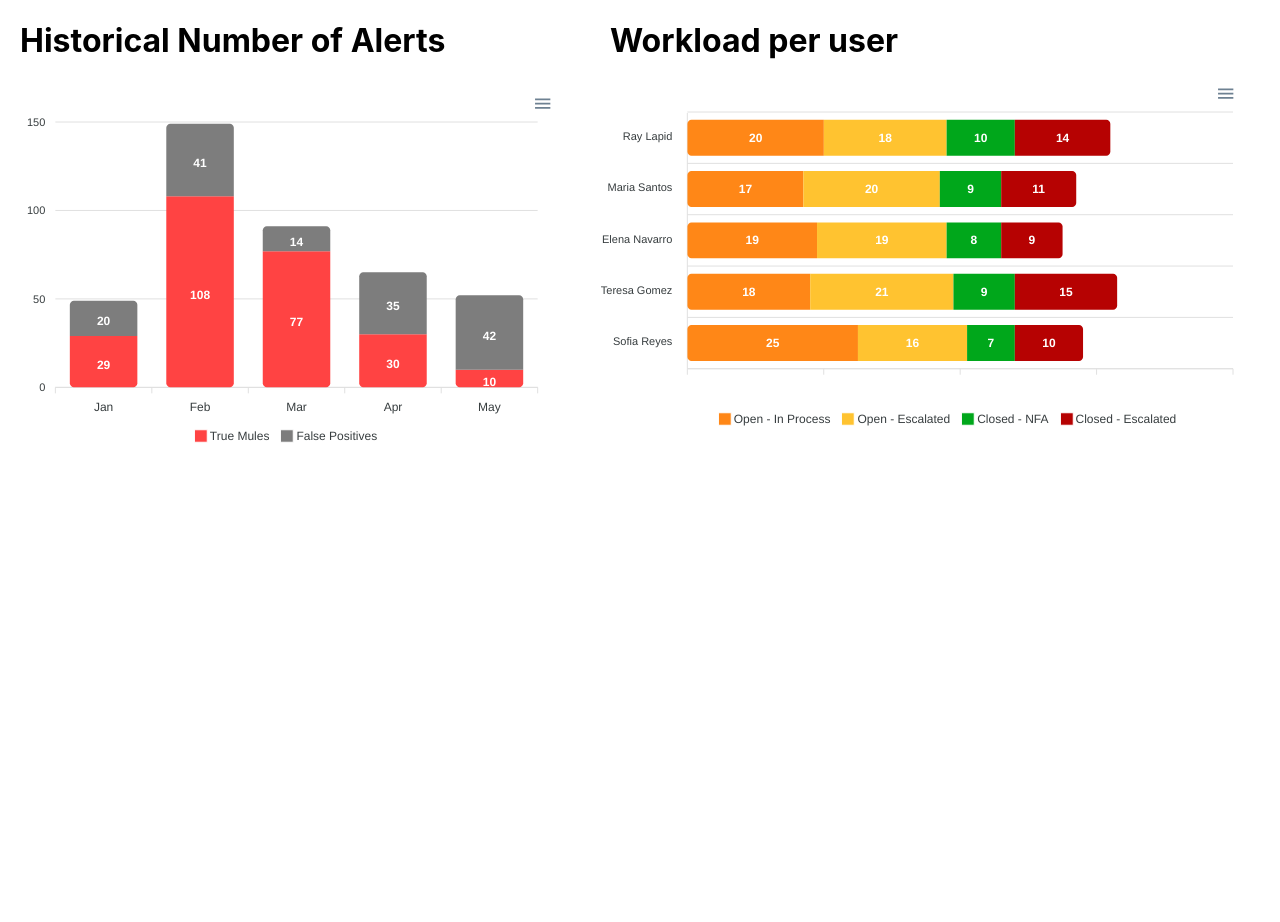
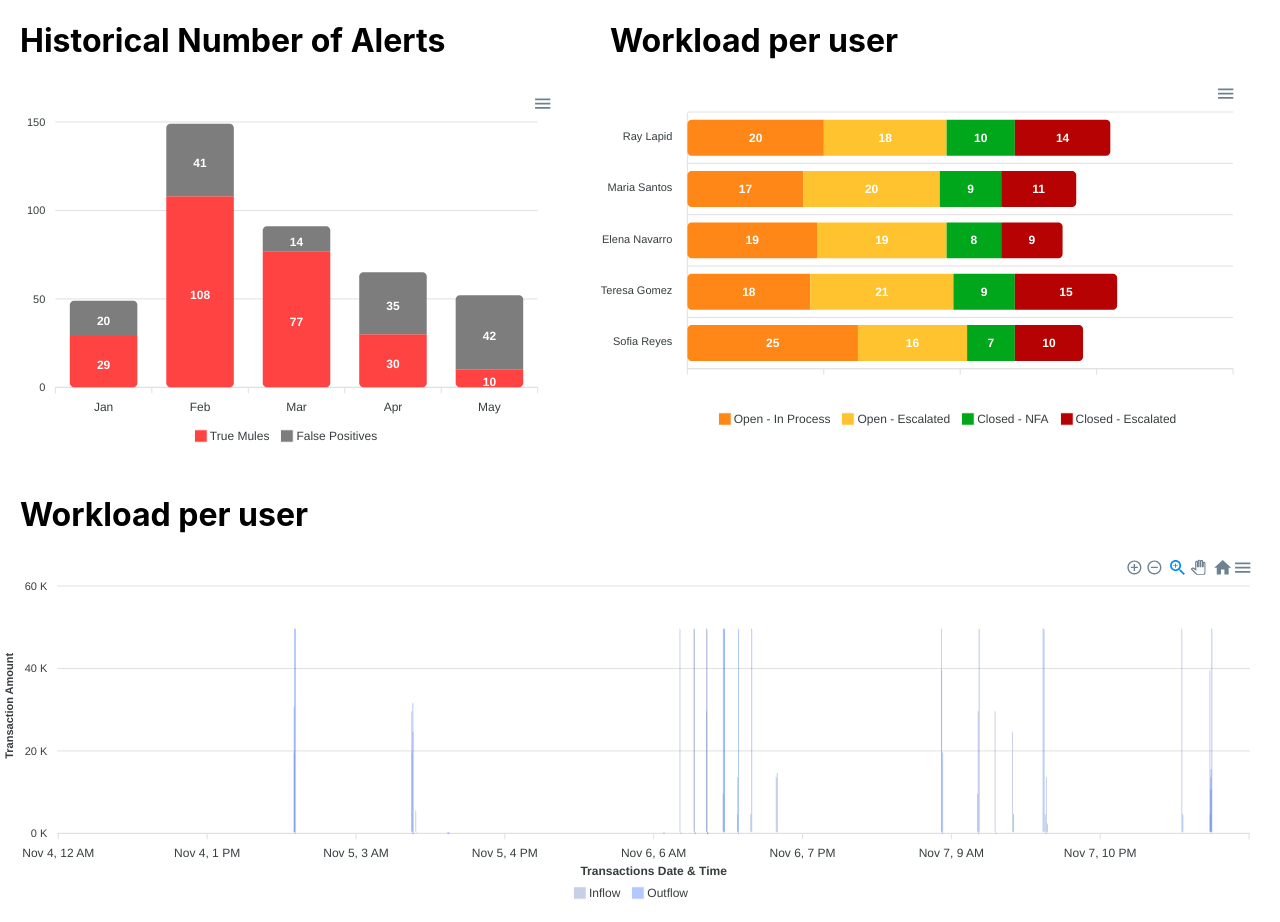
Before and after one commit to ShahidRasooll/apexCharts, a React (Create React App) app: page / in a window 1280 px wide. Before the commit the page ends 800 px from the top, so only its background shows below. Built offline with nearby package versions, Linux system fonts and the light colour scheme.

Commit message:
[ApexChart]: Added TransactionHistoryGraph

```diff
--- a/src/App.js
+++ b/src/App.js
@@ -2,6 +2,7 @@ import './App.css';
 import React from 'react';
 import ApexChart from "./component/ApexChart";
 import ApexHorizontalBarChart from "./component/ApexHorizontalBarChart";
+import TransactionHistoryGraph from "./component/TransactionHistoryGraph";
 
 const App = () => {
 
@@ -22,6 +23,12 @@ const App = () => {
                     </div>
                 </div>
             </div>
+            <div className="row" style={{ marginRight: "20px" }}>
+                <div className="mixed-chart">
+                    <h1 style={{ marginLeft: "20px" }}>Workload per user</h1>
+                    <TransactionHistoryGraph/>
+                </div>
+            </div>
 
         </div>
     );
--- a/src/component/ApexHorizontalBarChart.js
+++ b/src/component/ApexHorizontalBarChart.js
@@ -26,6 +26,7 @@ const ApexHorizontalBarChart = () => {
             type: 'bar',
             height: 350,
             stacked: true,
+            // background: '#7D7D7D',
         },
         responsive: [
             {
--- /dev/null
+++ b/src/component/TransactionHistoryGraph.js
@@ -0,0 +1,170 @@
+import React from 'react';
+import ReactApexChart from 'react-apexcharts';
+
+const TransactionHistoryGraph = () => {
+    const state = {
+        series: [
+            {
+                name: 'Inflow',
+                data: [
+                    [new Date('2022-11-04T21:24:00').getTime(), 1000],
+                    [new Date('2022-11-04T21:26:00').getTime(), 31100],
+                    [new Date('2022-11-04T21:27:00').getTime(), 20000],
+                    [new Date('2022-11-05T08:06:00').getTime(), 30000],
+                    [new Date('2022-11-05T08:07:00').getTime(), 20000],
+                    [new Date('2022-11-05T08:13:00').getTime(), 25000],
+                    [new Date('2022-11-05T08:28:00').getTime(), 5900],
+                    [new Date('2022-11-05T11:22:00').getTime(), 200],
+                    [new Date('2022-11-05T11:23:00').getTime(), 200],
+                    [new Date('2022-11-06T06:56:00').getTime(), 100],
+                    [new Date('2022-11-06T08:26:00').getTime(), 50000],
+                    [new Date('2022-11-06T09:43:00').getTime(), 50000],
+                    [new Date('2022-11-06T09:44:00').getTime(), 50000],
+                    [new Date('2022-11-06T10:51:00').getTime(), 30000],
+                    [new Date('2022-11-06T10:52:00').getTime(), 50000],
+                    [new Date('2022-11-06T10:52:00').getTime(), 50000],
+                    [new Date('2022-11-06T12:21:00').getTime(), 10000],
+                    [new Date('2022-11-06T12:22:00').getTime(), 50000],
+                    [new Date('2022-11-06T13:39:00').getTime(), 5000],
+                    [new Date('2022-11-06T13:40:00').getTime(), 13960],
+                    [new Date('2022-11-06T14:51:00').getTime(), 5000],
+                    [new Date('2022-11-06T17:10:00').getTime(), 14000],
+                    [new Date('2022-11-07T08:09:00').getTime(), 50000],
+                    [new Date('2022-11-07T08:10:00').getTime(), 40000],
+                    [new Date('2022-11-07T11:26:00').getTime(), 10000],
+                    [new Date('2022-11-07T11:29:00').getTime(), 30000],
+                    [new Date('2022-11-07T13:01:00').getTime(), 30000],
+                    [new Date('2022-11-07T14:36:00').getTime(), 25000],
+                    [new Date('2022-11-07T17:22:00').getTime(), 50000],
+                    [new Date('2022-11-07T17:34:00').getTime(), 5000],
+                    [new Date('2022-11-07T17:40:00').getTime(), 14000],
+                    [new Date('2022-11-08T05:57:00').getTime(), 50000],
+                    [new Date('2022-11-08T08:30:00').getTime(), 40000],
+                    [new Date('2022-11-08T08:31:00').getTime(), 5000],
+                    [new Date('2022-11-08T08:35:00').getTime(), 14000],
+                ],
+            },
+            {
+                name: 'Outflow',
+                data: [
+                    [new Date('2022-11-04T21:24:00').getTime(), 50000],
+                    [new Date('2022-11-04T21:26:00').getTime(), 10],
+                    [new Date('2022-11-04T21:27:00').getTime(), 50000],
+                    [new Date('2022-11-05T08:06:00').getTime(), 10],
+                    [new Date('2022-11-05T08:07:00').getTime(), 32000],
+                    [new Date('2022-11-05T08:13:00').getTime(), 10],
+                    [new Date('2022-11-05T08:28:00').getTime(), 600],
+                    [new Date('2022-11-05T11:22:00').getTime(), 10],
+                    [new Date('2022-11-05T11:23:00').getTime(), 200],
+                    [new Date('2022-11-06T06:56:00').getTime(), 200],
+                    [new Date('2022-11-06T08:26:00').getTime(), 50],
+                    [new Date('2022-11-06T09:43:00').getTime(), 10],
+                    [new Date('2022-11-06T09:44:00').getTime(), 100],
+                    [new Date('2022-11-06T10:51:00').getTime(), 100],
+                    [new Date('2022-11-06T10:52:00').getTime(), 10],
+                    [new Date('2022-11-06T10:52:00').getTime(), 50],
+                    [new Date('2022-11-06T12:21:00').getTime(), 50000],
+                    [new Date('2022-11-06T12:22:00').getTime(), 50000],
+                    [new Date('2022-11-06T13:39:00').getTime(), 50000],
+                    [new Date('2022-11-06T13:40:00').getTime(), 10],
+                    [new Date('2022-11-06T14:51:00').getTime(), 50000],
+                    [new Date('2022-11-06T17:10:00').getTime(), 15000],
+                    [new Date('2022-11-07T08:09:00').getTime(), 10],
+                    [new Date('2022-11-07T08:10:00').getTime(), 20000],
+                    [new Date('2022-11-07T11:26:00').getTime(), 10],
+                    [new Date('2022-11-07T11:29:00').getTime(), 50000],
+                    [new Date('2022-11-07T13:01:00').getTime(), 10],
+                    [new Date('2022-11-07T14:36:00').getTime(), 5000],
+                    [new Date('2022-11-07T17:22:00').getTime(), 50000],
+                    [new Date('2022-11-07T17:34:00').getTime(), 10],
+                    [new Date('2022-11-07T17:40:00').getTime(), 2700],
+                    [new Date('2022-11-08T05:57:00').getTime(), 5000],
+                    [new Date('2022-11-08T08:30:00').getTime(), 11200],
+                    [new Date('2022-11-08T08:31:00').getTime(), 16000],
+                    [new Date('2022-11-08T08:35:00').getTime(), 50000],
+                ],
+            },
+        ],
+        options: {
+            chart: {
+                type: 'bar',
+                height: 350,
+            },
+            plotOptions: {
+                bar: {
+                    borderRadius: 2,
+                    horizontal: false,
+                    columnWidth:'80%',
+                    endingShape: 'rounded',
+                    // barWidth: '480%',
+                },
+            },
+            dataLabels: {
+                enabled: false,
+            },
+            stroke: {
+                show: true,
+                width: 2,
+                colors: ['transparent'],
+            },
+            xaxis: {
+                type: 'datetime',
+                title: {
+                    text: 'Transactions Date & Time',
+                },
+                labels: {
+                    datetimeUTC: false,
+                    formatter: function (value, timestamp) {
+                        const date = new Date(timestamp);
+                        const monthName = new Intl.DateTimeFormat('en-US', { month: 'short' }).format(date);
+                        const day = date.getDate();
+                        const hour = date.getHours();
+                        const amPm = hour < 12 ? 'AM' : 'PM';
+                        const formattedHour = hour % 12 === 0 ? 12 : hour % 12;
+                        return `${monthName} ${day}, ${formattedHour} ${amPm}`;
+                    },
+                },
+                min: new Date('2022-11-04T00:00:00').getTime(), // Start date: Nov 4, 12 AM
+                max: new Date('2022-11-08T12:00:00').getTime(), // End date: Nov 8, 12 PM
+                tickAmount: 7,
+            },
+            yaxis: {
+                title: {
+                    text: 'Transaction Amount',
+                },
+                min: 0, // Set a custom minimum value for the y-axis
+                max: 60000, // Set a custom maximum value for the y-axis
+                tickAmount: 3,
+                labels: {
+                    formatter: function (val) {
+                        return val / 1000 + ' K'; // Format values in millions (M)
+                    },
+                },
+            },
+            fill: {
+                opacity: 1,
+            },
+            colors: ['#748BC166', '#004BFF4D'],
+            tooltip: {
+
+                x: {
+                    // show: false,
+                    format: 'MMM dd, HH:mm', // Customize the tooltip format
+                },
+                y: {
+                    formatter: function (val) {
+                        return val + 'K, PHP';
+                    },
+                },
+            },
+        },
+    };
+
+    return (
+        <div id="chart">
+            <ReactApexChart options={state.options} series={state.series} type="bar" height={350} />
+        </div>
+    );
+};
+
+export default TransactionHistoryGraph;
```
